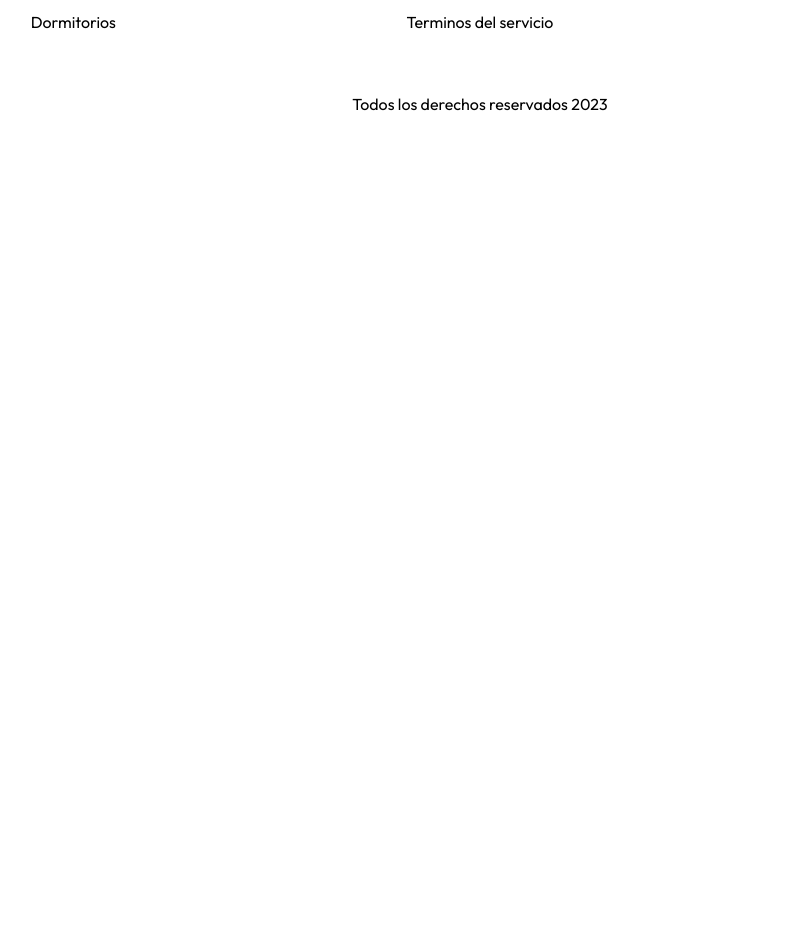
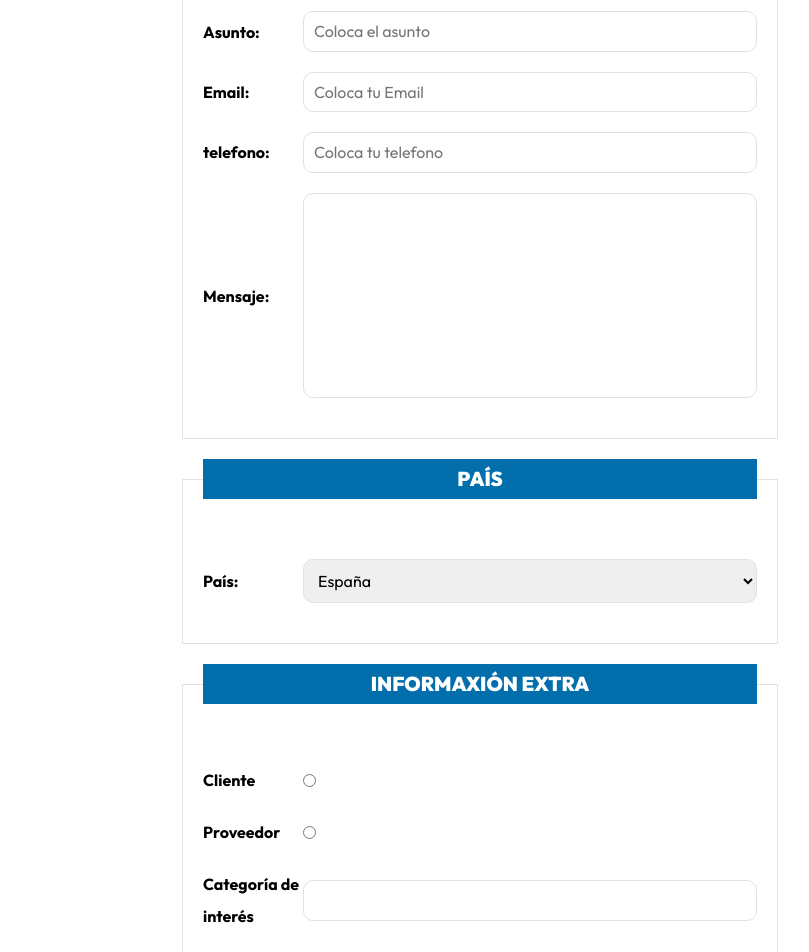
Before and after one commit to Mangelzz/landing-page-1, a React (Vite) app: page /contacto in a window 1280 px wide. Shown: the part 540-1492 px from the top of the page, without its empty margins (160-969 px from the left). Before the commit the page ends 800 px from the top, so only its background shows below. Built offline with nearby package versions, Linux system fonts and the light colour scheme; the HTML template or start-up script is replaced by a standard one.

Commit message:
contact page finished

```diff
--- a/src/index.css
+++ b/src/index.css
@@ -40,6 +40,8 @@ img {
   border-radius: 1rem;
   transition: all 0.3s ease-in-out;
   text-align: center;
+  border: none;
+  cursor: pointer;
 }
 .btn:hover {
   background-color: #80aa03;
@@ -306,3 +308,43 @@ img {
   cursor: pointer;
   transform: scale(1.1);
 }
+
+/* Formulario */
+.formulario {
+  max-width: 60rem;
+  margin: 0 auto;
+}
+.formulario fieldset {
+  border: 1px solid #e1e1e1;
+  padding: 2rem;
+  margin-bottom: 2rem;
+}
+.formulario legend {
+  background-color: #036eac;
+  color: #FFF;
+  font-size: 2rem;
+  width: 100%;
+  text-align: center;
+  text-transform: uppercase;
+  font-weight: 900;
+  margin-bottom: 4rem;
+}
+
+.campo {
+  display: flex;
+  margin-bottom: 2rem;
+  align-items: center;
+}
+.campo label {
+  flex-basis: 10rem;
+  font-weight: 700;
+}
+.campo input[type="text"], .campo input[type="email"], .campo textarea,
+.campo select, .campo input[type="tel"], .input-datalist {
+  flex: 1;
+  padding: 1rem;
+  border: 1px solid #e1e1e1;
+  outline: none;
+  border-radius: 1rem;
+  resize: none;
+}
--- a/src/pages/Contacto.jsx
+++ b/src/pages/Contacto.jsx
@@ -1,6 +1,94 @@
+import { useEffect } from "react";
+
 const Contacto = () => {
+  useEffect(() => {
+    document.title = "Ecommerce | Contacto";
+  }, []);
+
+  const handleSubmit = (e) => {
+    e.preventDefault();
+    console.log("enviando formulario");
+  };
+
   return (
-    <div>Contacto</div>
-  )
-}
-export default Contacto
+    <main className="contenido-principal contenedor">
+      <h2 className="text-center">Contacto</h2>
+
+      <form onSubmit={handleSubmit} className="formulario">
+        <fieldset>
+          <legend>Información Personal</legend>
+          <div className="campo">
+            <label htmlFor="nombre">Nombre:</label>
+            <input id="nombre" type="text" placeholder="Coloca tu nombre" />
+          </div>
+          <div className="campo">
+            <label htmlFor="asunto">Asunto:</label>
+            <input id="asunto" type="text" placeholder="Coloca el asunto" />
+          </div>
+          <div className="campo">
+            <label htmlFor="email">Email:</label>
+            <input id="email" type="email" placeholder="Coloca tu Email" />
+          </div>
+          <div className="campo">
+            <label htmlFor="telefono">telefono:</label>
+            <input id="telefono" type="tel" placeholder="Coloca tu telefono" />
+          </div>
+          <div className="campo">
+            <label htmlFor="mensaje">Mensaje:</label>
+            <textarea
+              name="mensaje"
+              id="mensaje"
+              cols="20"
+              rows="10"
+            ></textarea>
+          </div>
+        </fieldset>
+
+        <fieldset>
+          <legend>País</legend>
+          <div className="campo">
+            <label htmlFor="pais">País:</label>
+            <select name="pais" id="pais">
+              <option value="" disabled>
+                -- Seleccione --
+              </option>
+              <option value="ES">España</option>
+              <option value="MX">México</option>
+              <option value="AR">Argentina</option>
+              <option value="CO">Colombia</option>
+              <option value="CR">Costa Rica</option>
+            </select>
+          </div>
+        </fieldset>
+
+        <fieldset>
+          <legend>Informaxión extra</legend>
+          <div className="campo">
+            <label htmlFor="cliente">Cliente</label>
+            <input type="radio" name="tipo" id="cliente" />
+          </div>
+          <div className="campo">
+            <label htmlFor="proveedor">Proveedor</label>
+            <input type="radio" name="tipo" id="proveedor" />
+          </div>
+          <div className="campo">
+            <label htmlFor="categoria">Categoría de interés</label>
+            <input
+              list="categorias"
+              name="categorias"
+              className="input-datalist"
+            />
+            <datalist id="categorias">
+              <option value="cocina" />
+              <option value="jardinería" />
+              <option value="electrónica" />
+              <option value="ferretería" />
+            </datalist>
+          </div>
+        </fieldset>
+        <input className="btn" type="submit" value="Enviar" />
+      </form>
+    </main>
+  );
+};
+export default Contacto;
--- a/src/pages/Galeria.jsx
+++ b/src/pages/Galeria.jsx
@@ -1,6 +1,10 @@
+import { useEffect } from "react";
 import ListadoGaleria from "../components/ListadoGaleria";
 
 const Galeria = () => {
+  useEffect(() => {
+    document.title = "Ecommerce | Galeria";
+  }, [])
   return (
     <main className="contenido-principal contenedor">
       <h2 className="text-center">Galería</h2>
```
